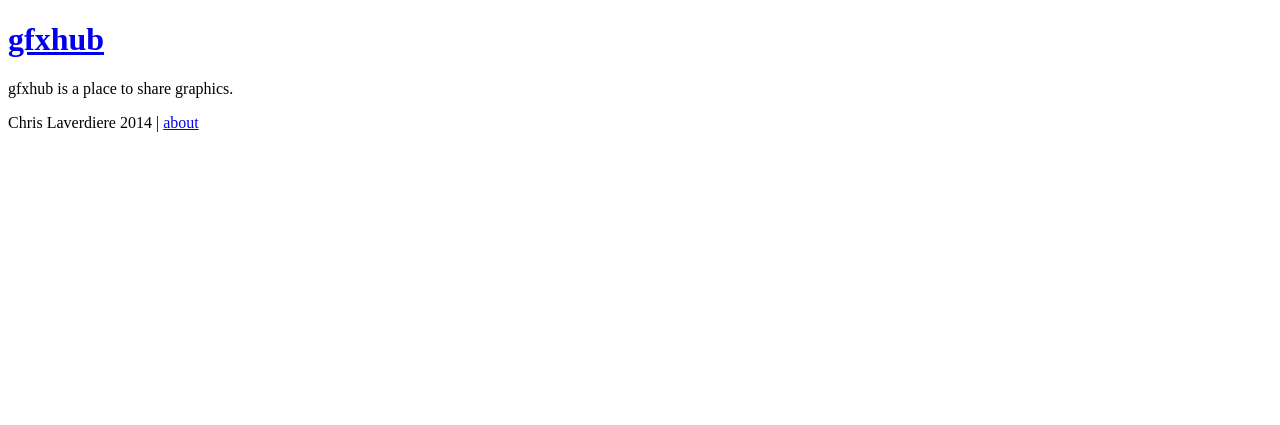
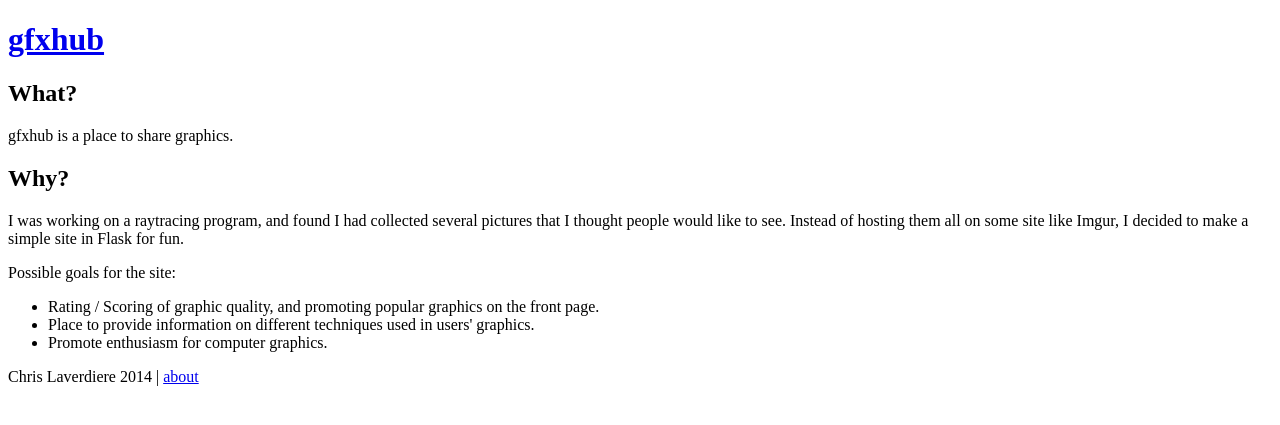
Before and after one commit to CLaverdiere/gfxhub, a Flask app: page /about in a window 1280 px wide. Shown: the top 425 px of the page. Run offline with Flask 2, Linux system fonts and the light colour scheme.

Commit message:
Update about page.

```diff
--- a/templates/about.html
+++ b/templates/about.html
@@ -1,5 +1,21 @@
 {% extends 'application.html' %}
 
 {% block content %}
+  <h2>What?</h2>
   <p>gfxhub is a place to share graphics.</p>
+
+  <h2>Why?</h2>
+  <p>I was working on a raytracing program, and found I had collected several
+  pictures that I thought people would like to see. Instead of hosting them all
+  on some site like Imgur, I decided to make a simple site in Flask for fun.</p>
+
+  <p>Possible goals for the site:</p>
+  <ul>
+    <li>Rating / Scoring of graphic quality, and promoting popular graphics on the front page.</li>
+    <li>Place to provide information on different techniques used in users' graphics.</li>
+    <li>Promote enthusiasm for computer graphics.</li>
+  </ul>
+
+
+  <p></p>
 {% endblock %}
```
